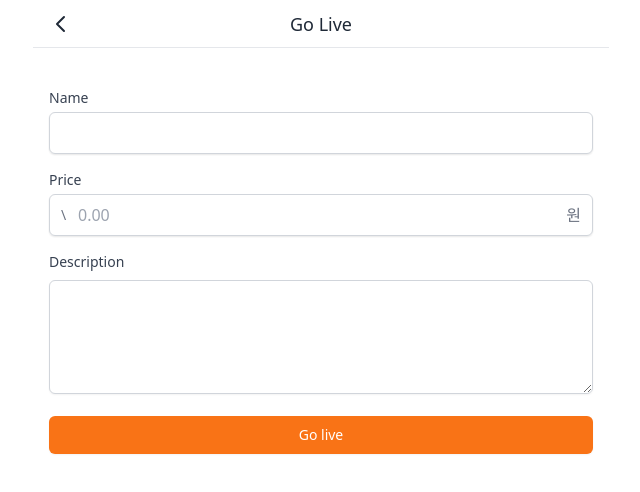
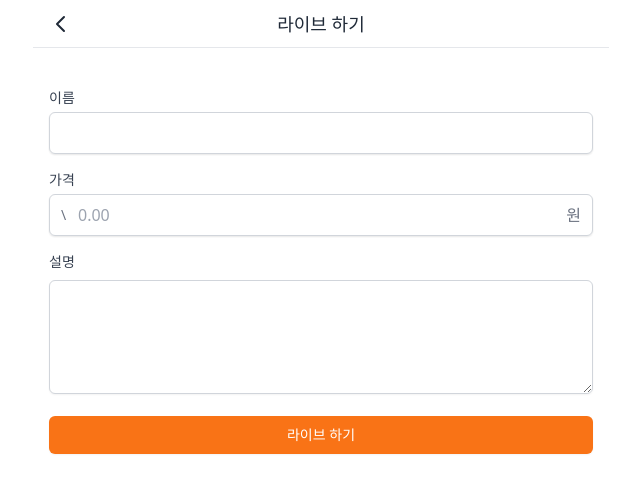
Before and after one commit to s2ksh77/carrot-market, a Next.js app: page /live/create in a window 1280 px wide. Shown: the top 492 px of the page, without its empty margins (319-959 px from the left). Built offline with nearby package versions, Linux system fonts and the light colour scheme.

Commit message:
change korean

```diff
--- a/components/item.tsx
+++ b/components/item.tsx
@@ -16,7 +16,7 @@ export default function Item({ title, price, comments, hearts, id }: ItemProps)
           <div className="w-20 h-20 bg-gray-400 rounded-md" />
           <div className="pt-2 flex flex-col">
             <h3 className="text-sm font-medium text-gray-900">{title}</h3>
-            <span className="font-medium mt-1 text-gray-900">${price}</span>
+            <span className="font-medium mt-1 text-gray-900">\{price}</span>
           </div>
         </div>
         <div className="flex space-x-2 items-end justify-end">
--- a/pages/live/create.tsx
+++ b/pages/live/create.tsx
@@ -6,12 +6,12 @@ import TextArea from '../../components/textarea';
 
 const Create: NextPage = () => {
   return (
-    <Layout canGoBack title="Go Live">
+    <Layout canGoBack title="라이브 하기">
       <form className=" space-y-4 py-10 px-4">
-        <Input required label="Name" name="name" type="text" />
-        <Input required label="Price" placeholder="0.00" name="price" type="text" kind="price" />
-        <TextArea name="description" label="Description" />
-        <Button text="Go live" />
+        <Input required label="이름" name="name" type="text" />
+        <Input required label="가격" placeholder="0.00" name="price" type="text" kind="price" />
+        <TextArea name="description" label="설명" />
+        <Button text="라이브 하기" />
       </form>
     </Layout>
   );
```
